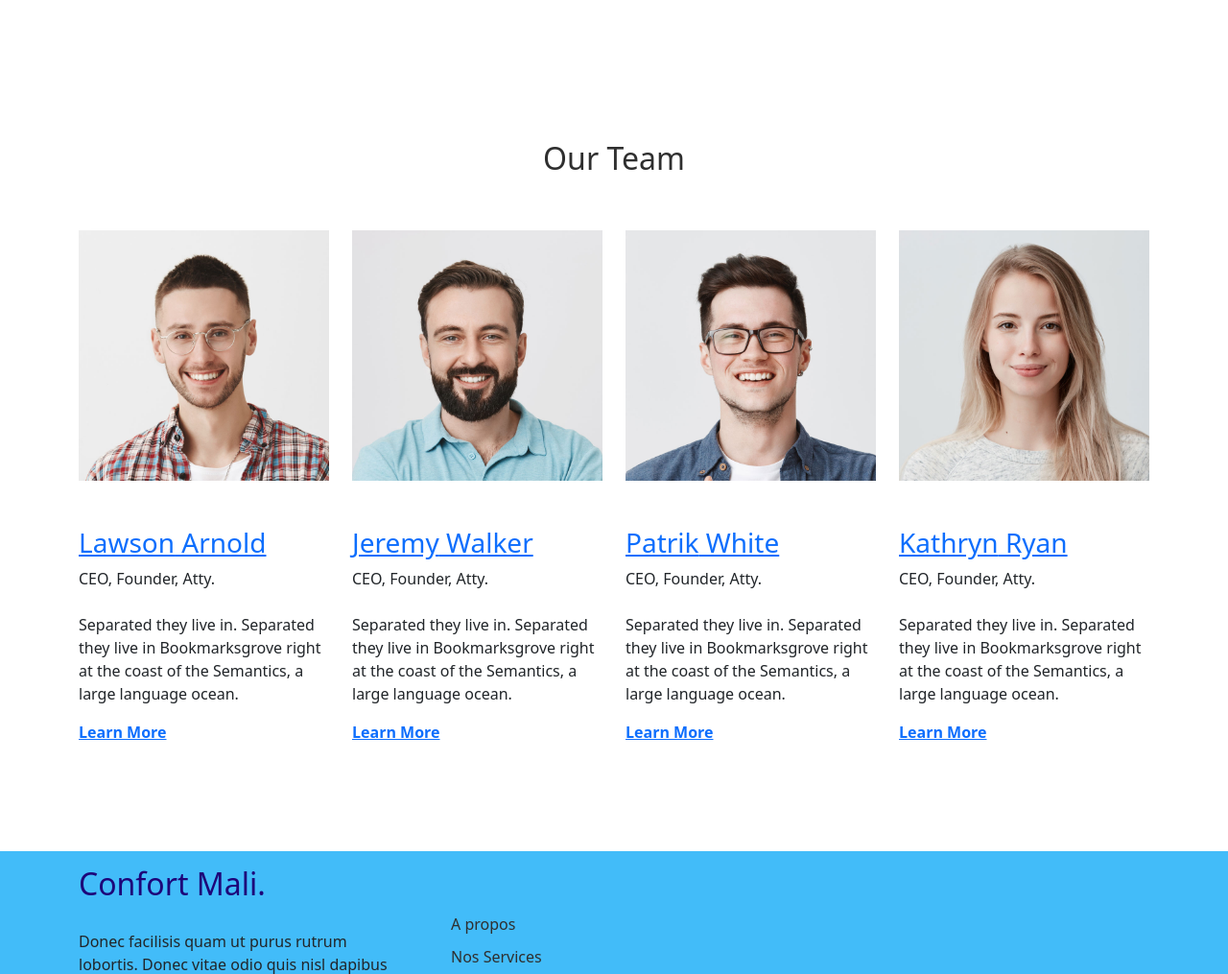
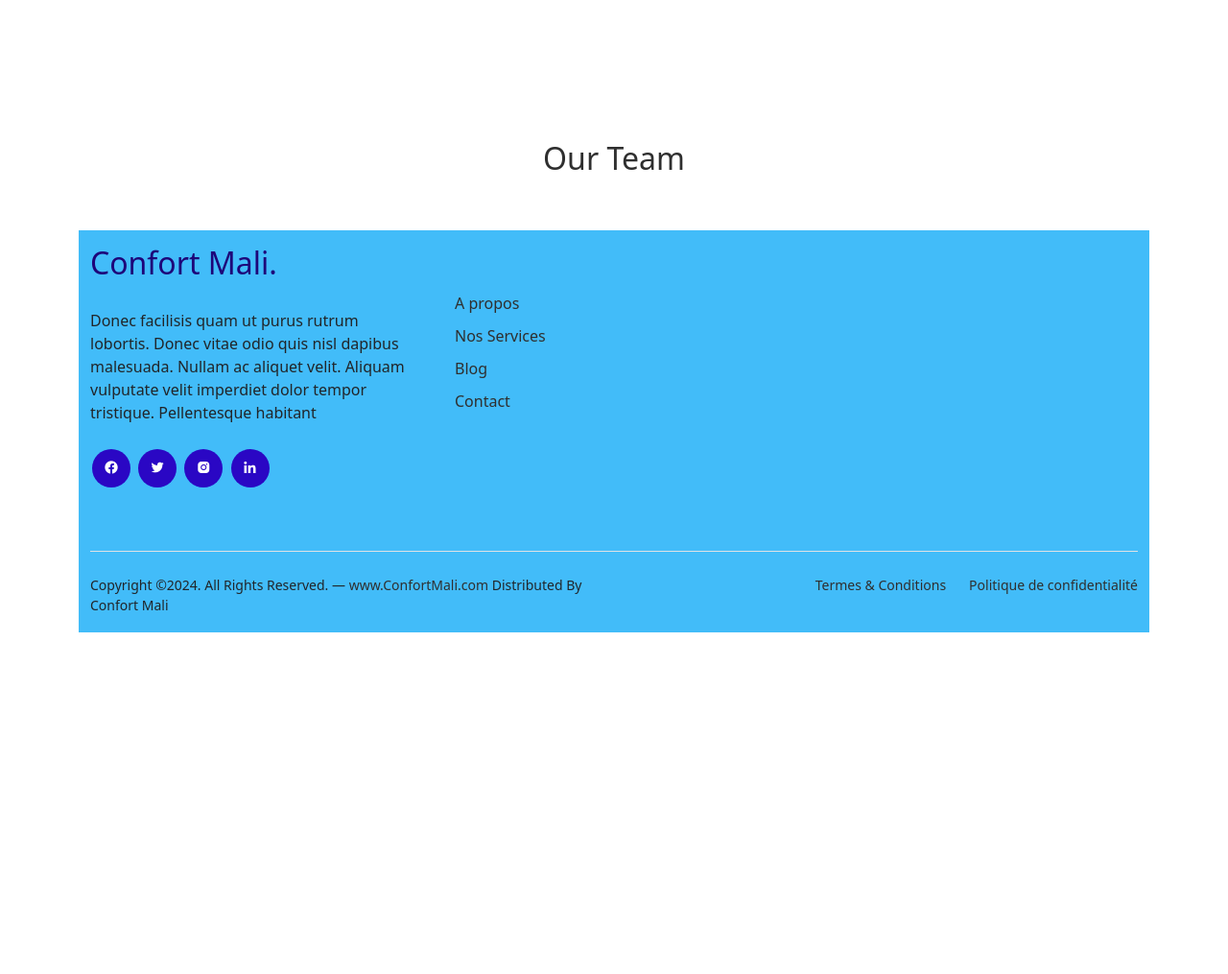
Before and after one commit to Mahamadouke/confortmali, a Django app: page /about/ in a window 1280 px wide. Shown: the part 1088-2103 px from the top of the page at 96% size. After the commit the page ends 1747 px from the top, so only its background shows below. Run offline with Django 5.2, Linux system fonts and the light colour scheme; some libraries are stand-ins or nearby versions.

Commit message:
Update about.html

```diff
--- a/ConfortMLapp/templates/about.html
+++ b/ConfortMLapp/templates/about.html
@@ -174,63 +174,6 @@
 					</div>
 				</div>
 
-				<div class="row">
-
-					<!-- Start Column 1 -->
-					<div class="col-12 col-md-6 col-lg-3 mb-5 mb-md-0">
-						<img src="{% static 'images/person_1.jpg' %}" class="img-fluid mb-5">
-						<h3 clas><a href="#"><span class="">Lawson</span> Arnold</a></h3>
-            <span class="d-block position mb-4">CEO, Founder, Atty.</span>
-            <p>Separated they live in.
-            Separated they live in Bookmarksgrove right at the coast of the Semantics, a large language ocean.</p>
-            <p class="mb-0"><a href="#" class="more dark">Learn More <span class="icon-arrow_forward"></span></a></p>
-					</div>
-					<!-- End Column 1 -->
-
-					<!-- Start Column 2 -->
-					<div class="col-12 col-md-6 col-lg-3 mb-5 mb-md-0">
-						<img src="{% static 'images/person_2.jpg' %}" class="img-fluid mb-5">
-
-						<h3 clas><a href="#"><span class="">Jeremy</span> Walker</a></h3>
-            <span class="d-block position mb-4">CEO, Founder, Atty.</span>
-            <p>Separated they live in.
-            Separated they live in Bookmarksgrove right at the coast of the Semantics, a large language ocean.</p>
-            <p class="mb-0"><a href="#" class="more dark">Learn More <span class="icon-arrow_forward"></span></a></p>
-
-					</div>
-					<!-- End Column 2 -->
-
-					<!-- Start Column 3 -->
-					<div class="col-12 col-md-6 col-lg-3 mb-5 mb-md-0">
-						<img src="{% static 'images/person_3.jpg' %}" class="img-fluid mb-5">
-						<h3 clas><a href="#"><span class="">Patrik</span> White</a></h3>
-            <span class="d-block position mb-4">CEO, Founder, Atty.</span>
-            <p>Separated they live in.
-            Separated they live in Bookmarksgrove right at the coast of the Semantics, a large language ocean.</p>
-            <p class="mb-0"><a href="#" class="more dark">Learn More <span class="icon-arrow_forward"></span></a></p>
-					</div>
-					<!-- End Column 3 -->
-
-					<!-- Start Column 4 -->
-					<div class="col-12 col-md-6 col-lg-3 mb-5 mb-md-0">
-						<img src="{% static 'images/person_4.jpg' %}" class="img-fluid mb-5">
-
-						<h3 clas><a href="#"><span class="">Kathryn</span> Ryan</a></h3>
-            <span class="d-block position mb-4">CEO, Founder, Atty.</span>
-            <p>Separated they live in.
-            Separated they live in Bookmarksgrove right at the coast of the Semantics, a large language ocean.</p>
-            <p class="mb-0"><a href="#" class="more dark">Learn More <span class="icon-arrow_forward"></span></a></p>
-
-
-					</div>
-					<!-- End Column 4 -->
-
-
-
-				</div>
-			</div>
-		</div>
-		<!-- End Team Section -->
 
 
 
```
